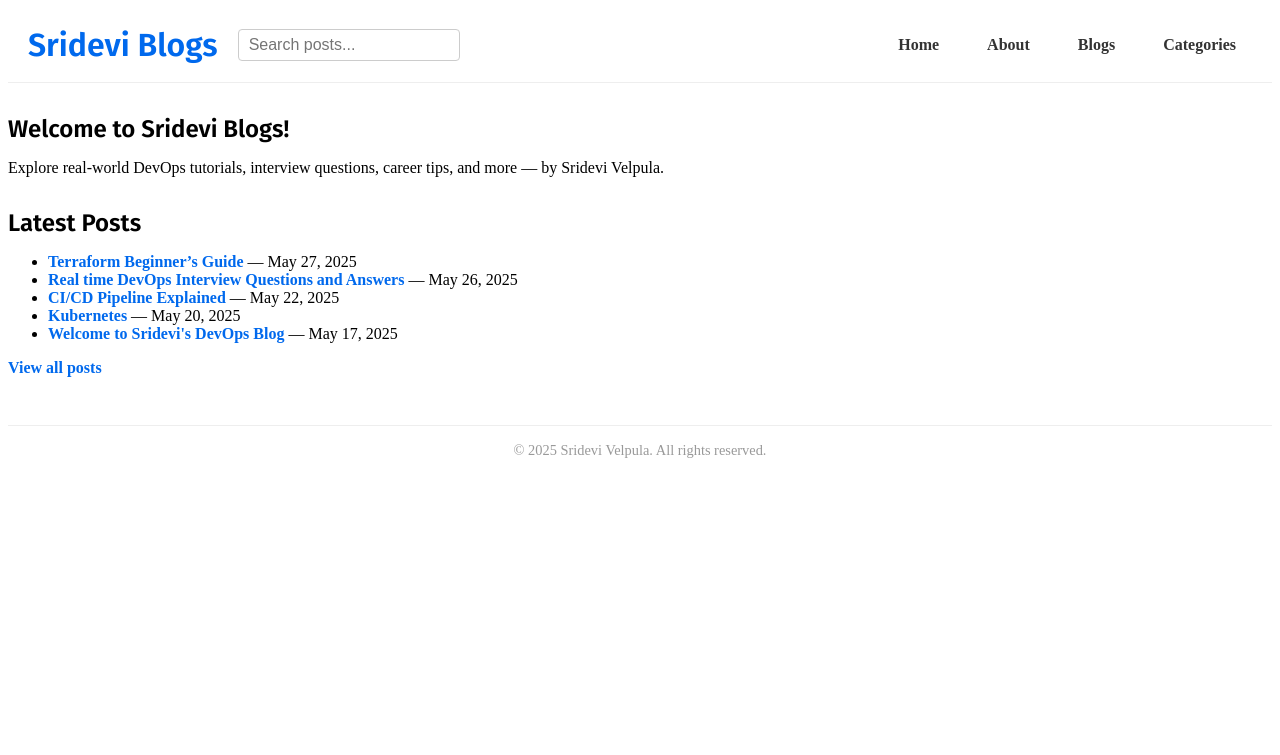
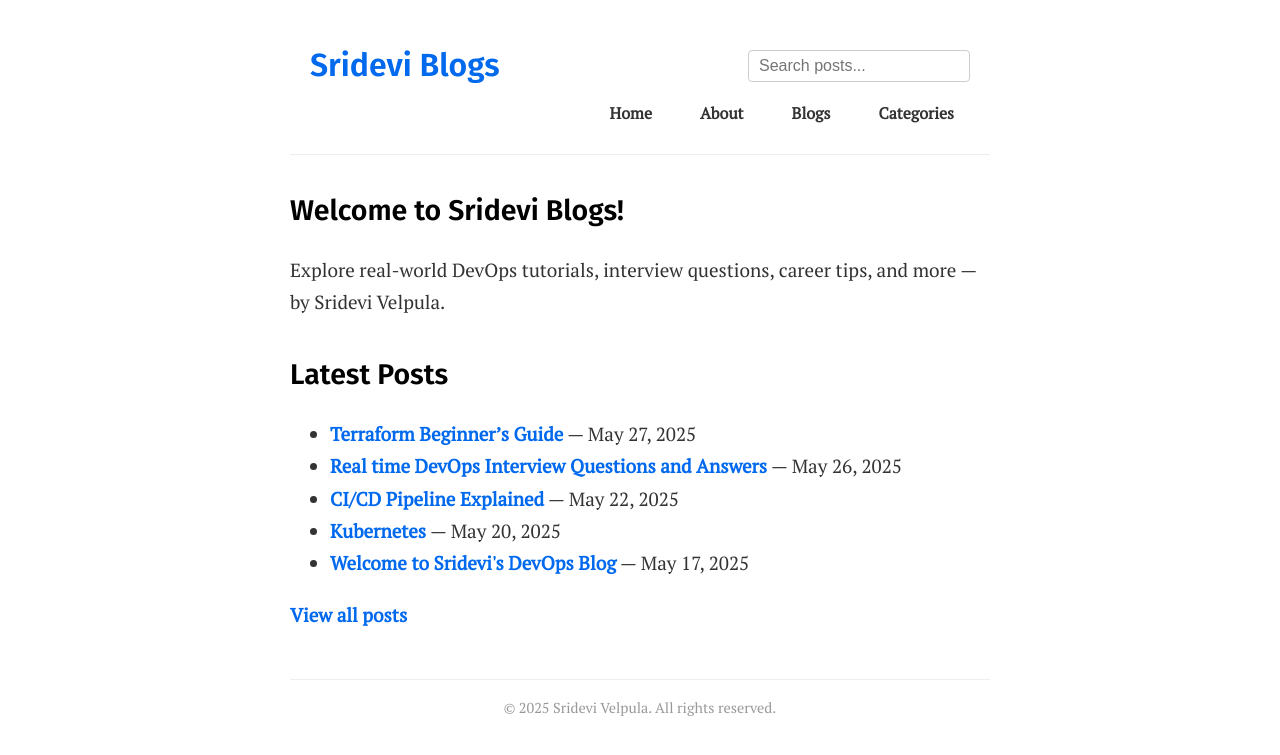
Before and after one commit to srideviblogs/srideviblogs.github.io, a Jekyll site: the page built from index.md, in a window 1280 px wide. Shown: the top 755 px of the page. Built offline with Jekyll 4.4.1, drawn with Linux system fonts in a browser that asks for light colours.

Commit message:
Update custom.css

```diff
--- a/assets/css/custom.css
+++ b/assets/css/custom.css
@@ -1,4 +1,3 @@
-Working good
 /* Import Google Fonts */
 @import url('https://fonts.googleapis.com/css2?family=PT+Serif&family=Fira+Sans&display=swap');
 
```
